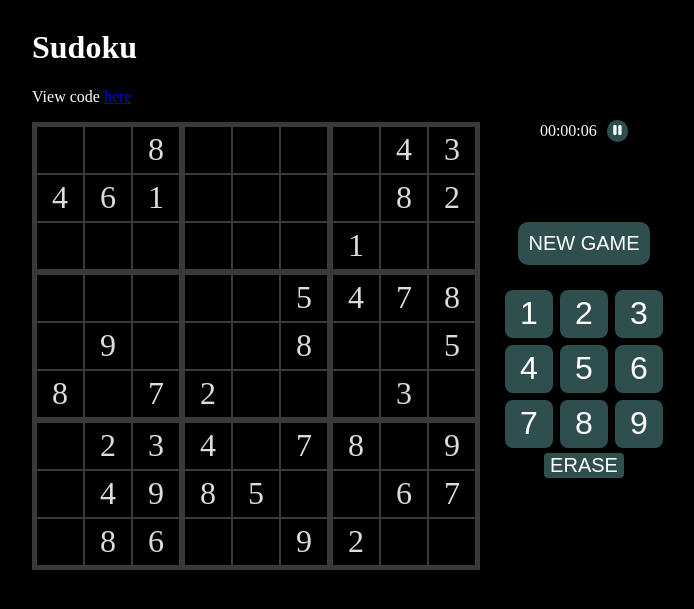
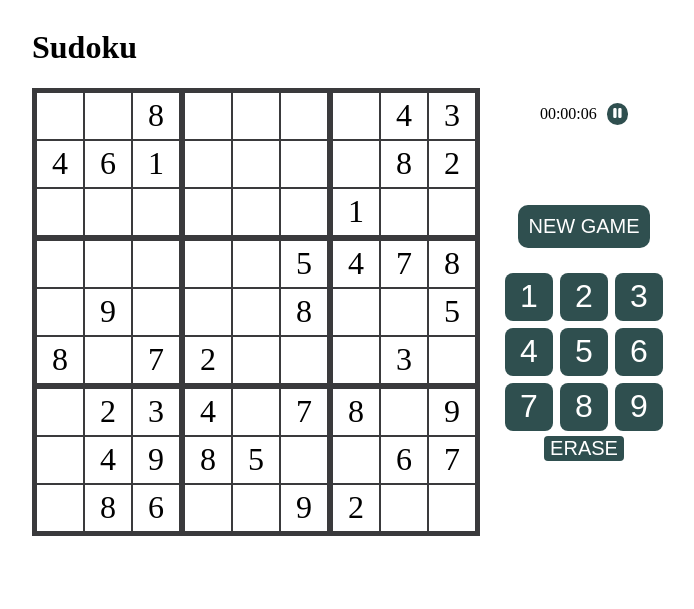
Before and after one commit to ap3120/sudoku, a PHP site: page / in a window 1280 px wide. Shown: the top 609 px of the page, without its empty margins (290-984 px from the left). Run offline with PHP 8.4, Linux system fonts and the light colour scheme; some libraries are stand-ins or nearby versions.

Commit message:
change styling

```diff
--- a/css/style.css
+++ b/css/style.css
@@ -1,6 +1,6 @@
 *{
     box-sizing: border-box;
-    background-color:black;
+    background-color:"#fff"; /* change here for dark mode*/
 }
 .container{
     display:flex;
@@ -15,12 +15,7 @@
     align-items:center;
     justify-content:center;
 }
-.container h1{
-    color: #fff;
-}
-.left_container p{
-    color: #fff;
-}
+
 #board{
     display: grid;
     grid-template-columns:repeat(3,3fr);
@@ -41,7 +36,7 @@
     border: 0.04em solid rgb(58,58,60);
     width:1.5em;
     height:1.5em;
-    color:gainsboro;
+    color:#000;/*gainsboro for dark mode*/
     display:flex;
     justify-content:center;
     align-items:center;
@@ -49,9 +44,11 @@
 }
 .highlight{
     background-color:#2F4F4F;
+    color: gainsboro;
 }
 .highlight2{
-    background-color:#000024;
+    background-color:#696969;
+    color: gainsboro;
 }
 .filling_square{
     color:#3CB371;
@@ -59,7 +56,7 @@
 .time_count{
     display:flex;
     align-items:center;
-    color:#fff;
+    /*color:#fff;*/
     margin-bottom:5em;
     border: none;
 }
@@ -74,7 +71,7 @@
 #stop_count_up_timer:hover{
     transform: scale(1.075);
 }
-.fa-solid, fa-pause{
+.fa-solid, fa-pause, fa-play{
     background-color: #2f4f4f;
     color: #fff;
 }
--- a/index.html
+++ b/index.html
@@ -14,7 +14,6 @@
     <div class="container">
         <div class="left_container">
             <h1>Sudoku</h1>
-            <p>View code <a href="https://github.com/ap3120/sudoku" target="_blank">here</a></p>
             <div id="board"></div>
         </div>
         <div class="right_container">
--- a/js/main.js
+++ b/js/main.js
@@ -344,10 +344,15 @@ function countUpTimer() {
 }
 
 function stopCounter(){
+    const element = document.getElementsByTagName("i")[0];
     if (timerVariable == undefined){
+        element.classList.remove("fa-solid", "fa-play");
+        element.classList.add("fa-solid", "fa-pause");
         timerVariable = setInterval(countUpTimer,1000);
     }
     else if (timerVariable != undefined){
+        element.classList.remove("fa-solid", "fa-pause");
+        element.classList.add("fa-solid", "fa-play");
         clearInterval(timerVariable);
         timerVariable = undefined;
     }
```
